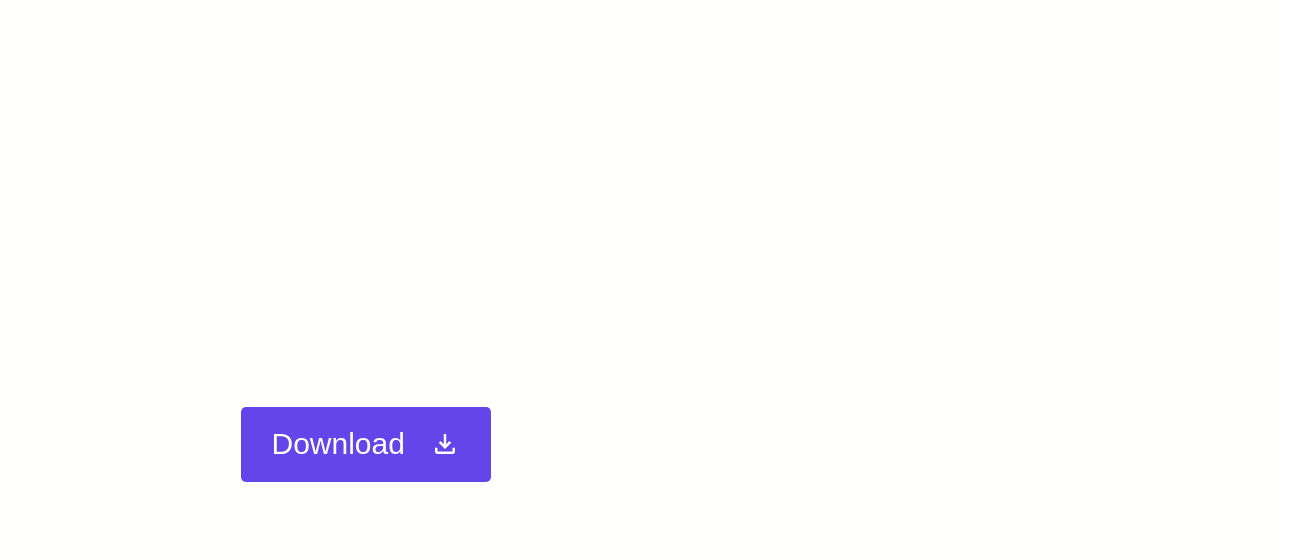
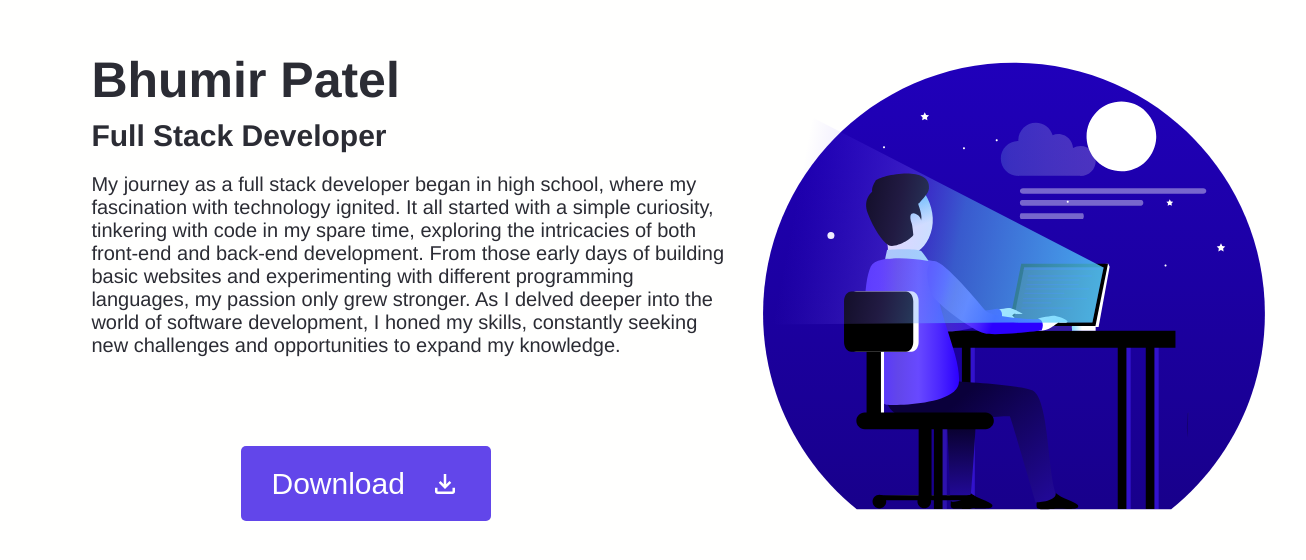
Before and after one commit to Bhumir2503/Portfolio-Website, a React (Vite) app: page / in a window 1280 px wide. Shown: the part 116-676 px from the top of the page, 1306 px wide, since content can reach past the window. Built offline with nearby package versions, Linux system fonts and the light colour scheme.

Commit message:
landing Page

```diff
--- a/src/section/Landing.jsx
+++ b/src/section/Landing.jsx
@@ -5,14 +5,23 @@ function Landing() {
     <div className="landing">
       <div className='left'>
         <div className='meInfo'>
-          <h1></h1>
+          <h1>Bhumir Patel</h1>
+          <h3>Full Stack Developer</h3>
+          <p>
+            My journey as a full stack developer began in high school, where my fascination with technology ignited.
+            It all started with a simple curiosity, tinkering with code in my spare time, exploring the intricacies of both front-end and back-end development.
+            From those early days of building basic websites and experimenting with different programming languages, my passion only grew stronger.
+            As I delved deeper into the world of software development, I honed my skills, constantly seeking new challenges and opportunities to expand my knowledge.
+          </p>
         </div>
         <div className='download'>
           <button>Download<img src="download.svg" alt="" /></button>
         </div>
       </div>
       <div className='right'>
-
+        <div className='landimg'>
+          <img src="animation.svg" alt="" />
+        </div>
       </div>
     </div>
   );
--- a/src/styles/landing.css
+++ b/src/styles/landing.css
@@ -16,19 +16,35 @@
 
     .left{
         display: grid;
-        grid-template-columns: 1fr 1fr 1fr 1fr;
-        grid-template-rows: 1fr 1fr 1fr 1fr 1fr;
+        grid-template-columns: 1fr 1fr 1fr 1fr 1fr 1fr 1fr 1fr;
+        grid-template-rows: 1fr 1fr 1fr 1fr 1fr 1fr;
         gap: 0px 0px;
         grid-template-areas:
-            ". . . ."
-            "meInfo meInfo meInfo meInfo"
-            "meInfo meInfo meInfo meInfo"
-            ". download download ."
-            ". . . .";
+            ". . . . . . . ."
+            ". meInfo meInfo meInfo meInfo meInfo meInfo meInfo"
+            ". meInfo meInfo meInfo meInfo meInfo meInfo meInfo"
+            ". meInfo meInfo meInfo meInfo meInfo meInfo meInfo"
+            ". . download download download download . ."
+            ". . . . . . . .";
         grid-area: left;
 
         .meInfo{
             grid-area: meInfo;
+
+            h1{
+                font-size: 50px;
+                margin-bottom: 10px;
+            }
+
+            h3{
+                font-size: 30px;
+                margin: 0px;
+            }
+
+            p{
+                font-size: 20px;
+            }
+
         }
 
         .download{
@@ -61,7 +77,29 @@
     }
 
     .right{
+        display: grid;
+        grid-template-columns: 1fr 1fr 1fr 1fr;
+        grid-template-rows: 1fr 1fr 1fr 1fr 1fr 1fr;
+        gap: 0px 0px;
+        grid-template-areas:
+            ". . . ."
+            ". landimg landimg ."
+            ". landimg landimg ."
+            ". landimg landimg ."
+            ". landimg landimg ."
+            ". . . .";
+        grid-area: right;
 
+        .landimg{
+            grid-area: landimg;
+            display: flex;
+            justify-content: center;
+            align-items: center;
+            img{
+                height: 600px;
+                width: 600px;
+            }
+        }
     }
 
 }
```
Also changed, not shown: public/animation.svg (added).
